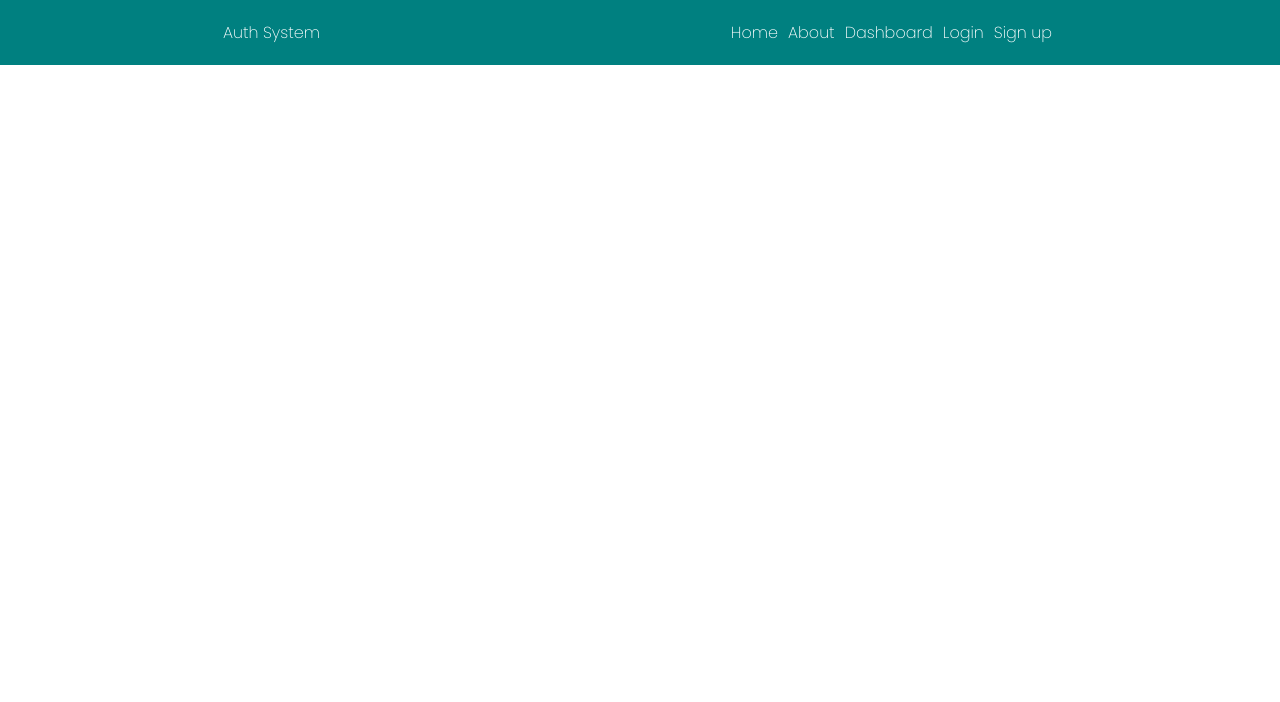
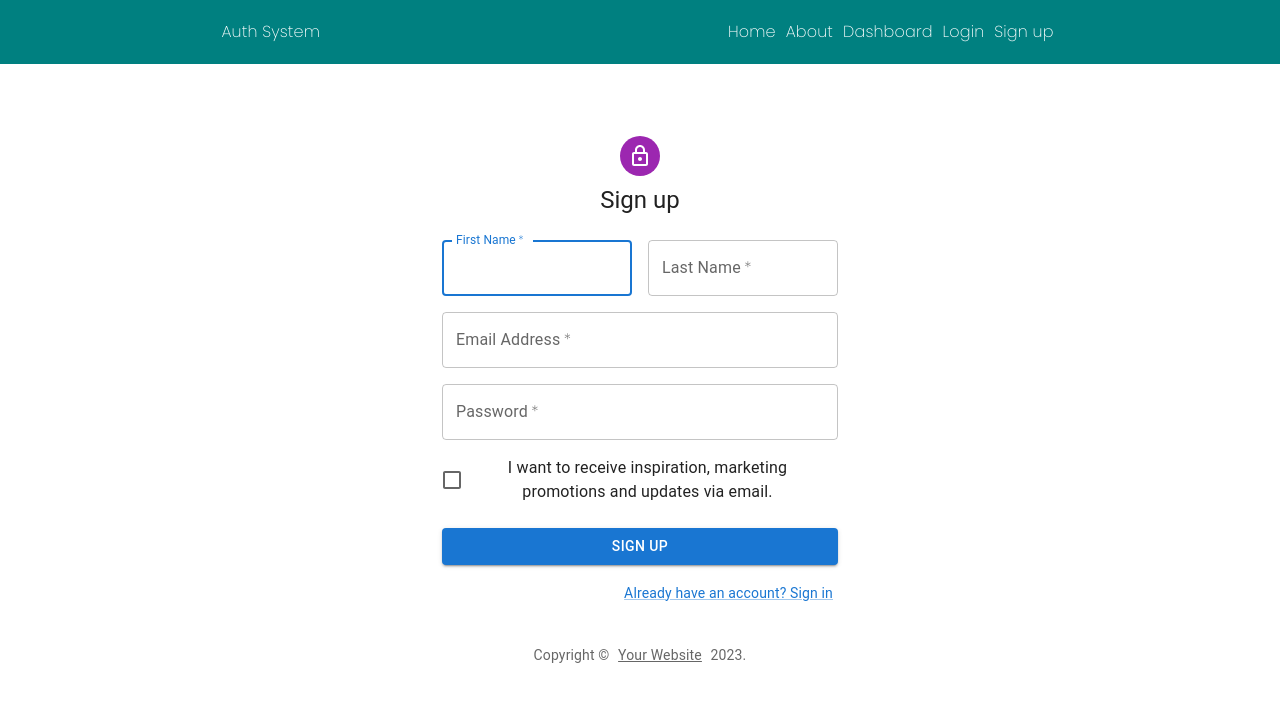
Before and after one commit to kowais915/jwt-aut-frontend, a React (Create React App) app: page /signup in a window 1280 px wide. Shown: the top 702 px of the page. Built offline with nearby package versions, Linux system fonts and the light colour scheme.

Commit message:
:sparkles: Added sign up page

```diff
--- a/src/App.js
+++ b/src/App.js
@@ -5,6 +5,7 @@ import './App.css';
 import {browserRouter, Routes, Route, Link, NavLink, BrowserRouter} from 'react-router-dom';
 import Home from './components/Home';
 import Dashboard from './components/Dashboard';
+import Signup from './components/Signup';
 function App() {
   return (
     <div className="App">
@@ -25,6 +26,8 @@ function App() {
             <Route path ="/dashboard" element={<Dashboard/>}/>
 
             <Route  path ="/login" element={<Login/>}/>
+
+            <Route path="/signup" element={<Signup/>}/>
           </Routes>
         </main>
 
--- /dev/null
+++ b/src/components/Signup.js
@@ -0,0 +1,133 @@
+import * as React from 'react';
+import Avatar from '@mui/material/Avatar';
+import Button from '@mui/material/Button';
+import CssBaseline from '@mui/material/CssBaseline';
+import TextField from '@mui/material/TextField';
+import FormControlLabel from '@mui/material/FormControlLabel';
+import Checkbox from '@mui/material/Checkbox';
+import Link from '@mui/material/Link';
+import Grid from '@mui/material/Grid';
+import Box from '@mui/material/Box';
+import LockOutlinedIcon from '@mui/icons-material/LockOutlined';
+import Typography from '@mui/material/Typography';
+import Container from '@mui/material/Container';
+import { createTheme, ThemeProvider } from '@mui/material/styles';
+
+function Copyright(props) {
+  return (
+    <Typography variant="body2" color="text.secondary" align="center" {...props}>
+      {'Copyright © '}
+      <Link color="inherit" href="https://mui.com/">
+        Your Website
+      </Link>{' '}
+      {new Date().getFullYear()}
+      {'.'}
+    </Typography>
+  );
+}
+
+// TODO remove, this demo shouldn't need to reset the theme.
+
+const defaultTheme = createTheme();
+
+export default function SignUp() {
+  const handleSubmit = (event) => {
+    event.preventDefault();
+    const data = new FormData(event.currentTarget);
+    console.log({
+      email: data.get('email'),
+      password: data.get('password'),
+    });
+  };
+
+  return (
+    <ThemeProvider theme={defaultTheme}>
+      <Container component="main" maxWidth="xs">
+        <CssBaseline />
+        <Box
+          sx={{
+            marginTop: 8,
+            display: 'flex',
+            flexDirection: 'column',
+            alignItems: 'center',
+          }}
+        >
+          <Avatar sx={{ m: 1, bgcolor: 'secondary.main' }}>
+            <LockOutlinedIcon />
+          </Avatar>
+          <Typography component="h1" variant="h5">
+            Sign up
+          </Typography>
+          <Box component="form" noValidate onSubmit={handleSubmit} sx={{ mt: 3 }}>
+            <Grid container spacing={2}>
+              <Grid item xs={12} sm={6}>
+                <TextField
+                  autoComplete="given-name"
+                  name="firstName"
+                  required
+                  fullWidth
+                  id="firstName"
+                  label="First Name"
+                  autoFocus
+                />
+              </Grid>
+              <Grid item xs={12} sm={6}>
+                <TextField
+                  required
+                  fullWidth
+                  id="lastName"
+                  label="Last Name"
+                  name="lastName"
+                  autoComplete="family-name"
+                />
+              </Grid>
+              <Grid item xs={12}>
+                <TextField
+                  required
+                  fullWidth
+                  id="email"
+                  label="Email Address"
+                  name="email"
+                  autoComplete="email"
+                />
+              </Grid>
+              <Grid item xs={12}>
+                <TextField
+                  required
+                  fullWidth
+                  name="password"
+                  label="Password"
+                  type="password"
+                  id="password"
+                  autoComplete="new-password"
+                />
+              </Grid>
+              <Grid item xs={12}>
+                <FormControlLabel
+                  control={<Checkbox value="allowExtraEmails" color="primary" />}
+                  label="I want to receive inspiration, marketing promotions and updates via email."
+                />
+              </Grid>
+            </Grid>
+            <Button
+              type="submit"
+              fullWidth
+              variant="contained"
+              sx={{ mt: 3, mb: 2 }}
+            >
+              Sign Up
+            </Button>
+            <Grid container justifyContent="flex-end">
+              <Grid item>
+                <Link href="#" variant="body2">
+                  Already have an account? Sign in
+                </Link>
+              </Grid>
+            </Grid>
+          </Box>
+        </Box>
+        <Copyright sx={{ mt: 5 }} />
+      </Container>
+    </ThemeProvider>
+  );
+}
```
